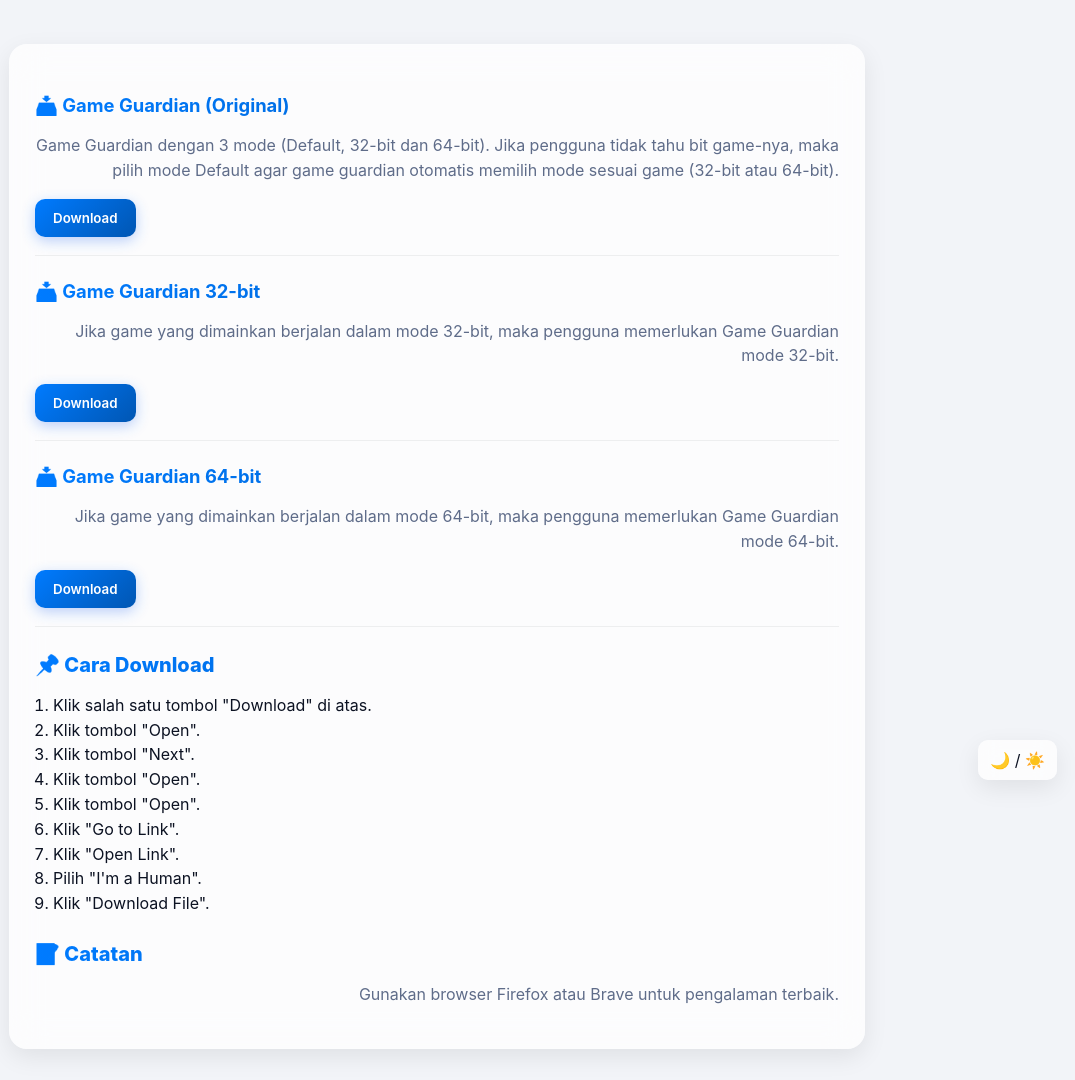
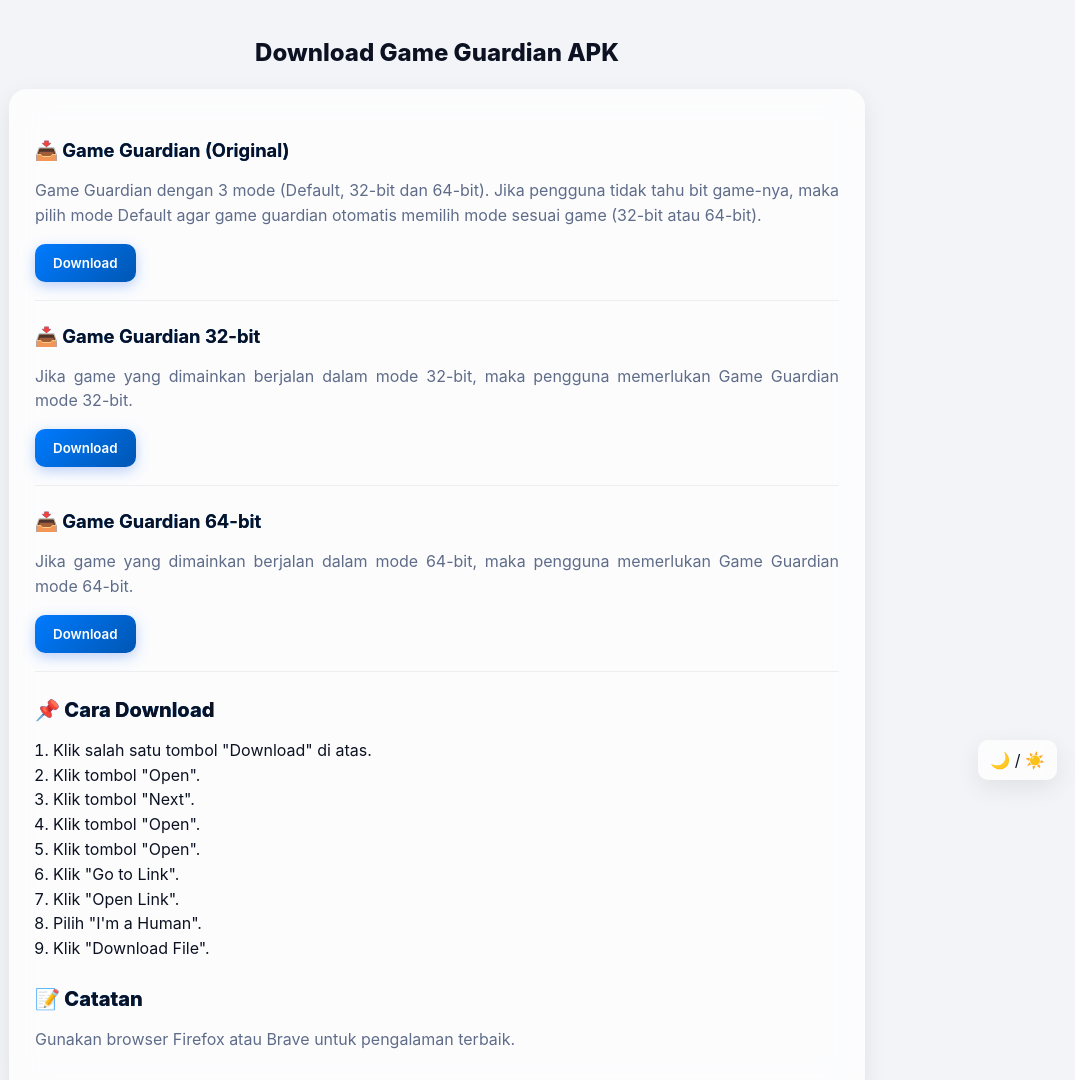
Before and after one commit to zona-download/dc, a plain HTML site: page ps/v2/01/index.html in a window 1280 px wide. Shown: the top 1080 px of the page, without its empty margins (203-1278 px from the left). Drawn offline with Linux system fonts and the light colour scheme.

Commit message:
Update index.html

```diff
--- a/ps/v2/01/index.html
+++ b/ps/v2/01/index.html
@@ -49,18 +49,18 @@
       box-shadow:var(--shadow);
       margin-top:22px;
     }
+    h1 {
+      font-size:1.5rem;
+      font-weight:800;
+      text-align:center;
+      margin-bottom:12px;
+      padding: 0 22px;
+    }
     h2 {
       font-size:1.15rem;
       margin:0 0 6px 0;
       background:linear-gradient(90deg,var(--accent),var(--accent2));
       -webkit-background-clip:text;
-      -webkit-text-fill-color: transparent;
-    }
-    h1 {
-      font-size:1.5rem;
-      font-weight:800;
-      text-align:center;
-      margin-bottom:12px;
     }
     .category-title, .section-title {
       font-size:1.25rem;
@@ -69,12 +69,11 @@
       margin-bottom:14px;
       background:linear-gradient(90deg,var(--accent),var(--accent2));
       -webkit-background-clip:text;
-      -webkit-text-fill-color: transparent;
     }
     .info {
-      color:var(--muted);
-      line-height:1.55;
-      text-align:right;
+      color: var(--muted);
+      line-height: 1.55;
+      text-align: justify;
     }
     .buttons { margin-top:14px; }
     .btn {
@@ -116,11 +115,13 @@
     @media (max-width:600px){
       .container { padding:16px; }
       .card { padding:18px; }
+      h1 { padding:0 16px; }
     }
   </style>
 </head>
 <body>
   <div class="container">
+    <h1>Download Game Guardian APK</h1>
     <section class="card">
       <div class="download-item">
         <h2 id="file-title">📥 Game Guardian (Original)</h2>
```
